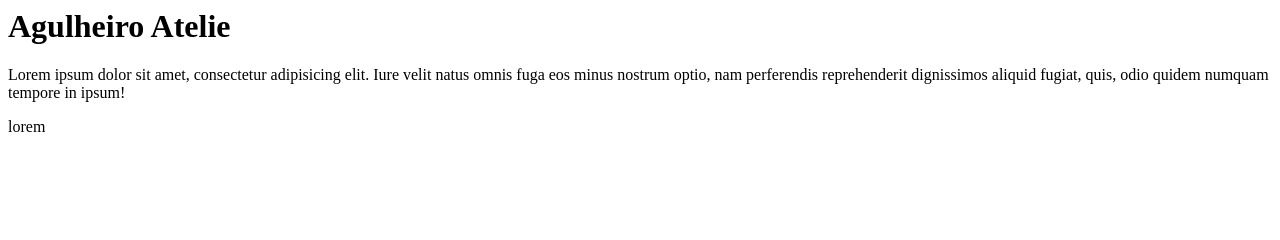
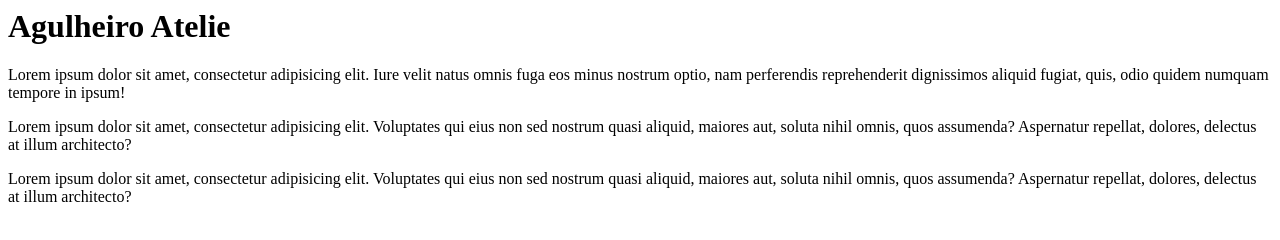
Before and after one commit to mantoglioli/agulheiroatelie, a plain HTML site: page index.html in a window 1280 px wide. Drawn offline with Linux system fonts and the light colour scheme.

Commit message:
Adicionando o terceiro paragrafo

```diff
--- a/index.html
+++ b/index.html
@@ -9,7 +9,10 @@
 			Lorem ipsum dolor sit amet, consectetur adipisicing elit. Iure velit natus omnis fuga eos minus nostrum optio, nam perferendis reprehenderit dignissimos aliquid fugiat, quis, odio quidem numquam tempore in ipsum!
 		</p>
 		<p>
-			lorem
+			Lorem ipsum dolor sit amet, consectetur adipisicing elit. Voluptates qui eius non sed nostrum quasi aliquid, maiores aut, soluta nihil omnis, quos assumenda? Aspernatur repellat, dolores, delectus at illum architecto?
+		</p>
+		<p>
+			Lorem ipsum dolor sit amet, consectetur adipisicing elit. Voluptates qui eius non sed nostrum quasi aliquid, maiores aut, soluta nihil omnis, quos assumenda? Aspernatur repellat, dolores, delectus at illum architecto?
 		</p>
 	</body>
 </html>
```
